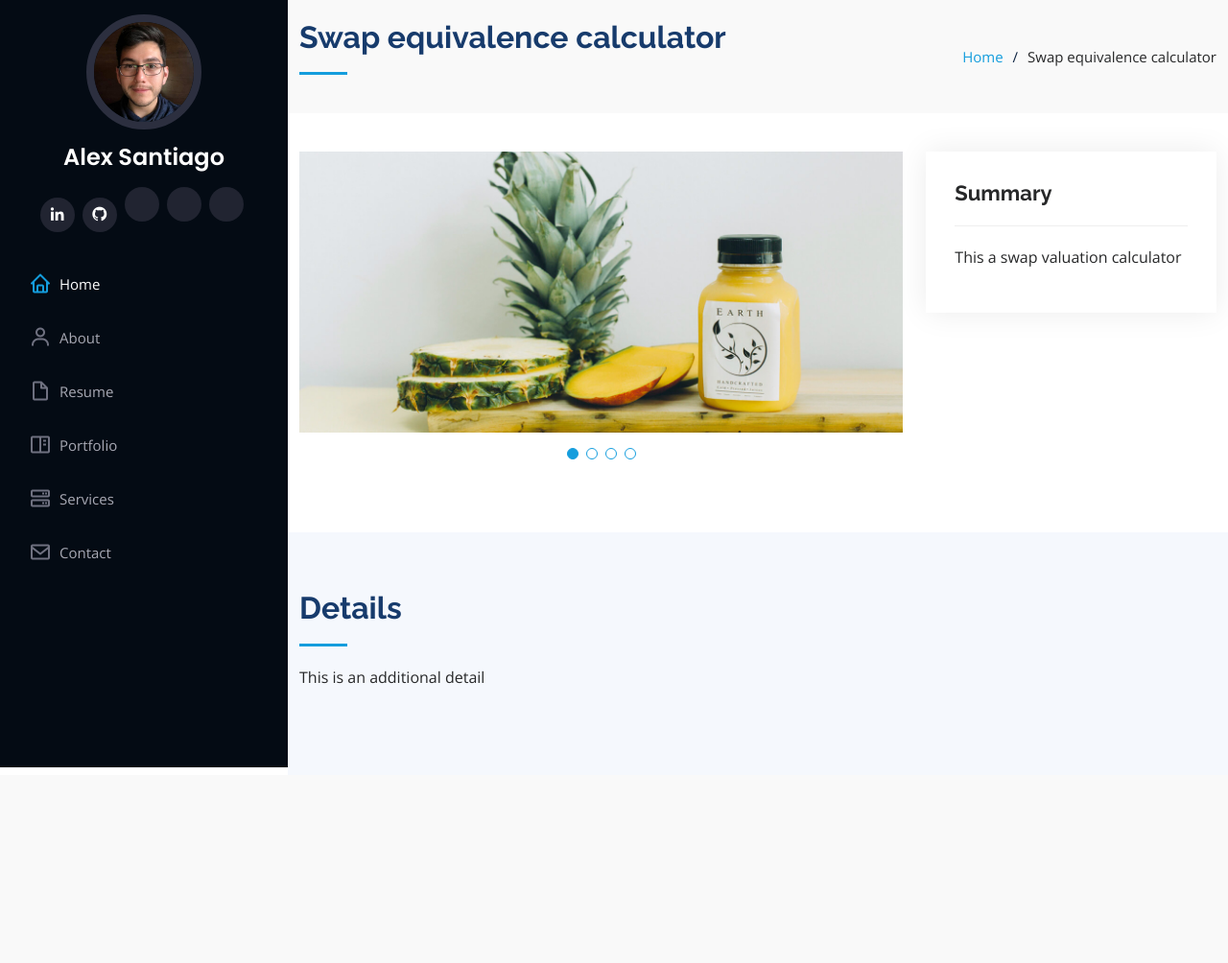
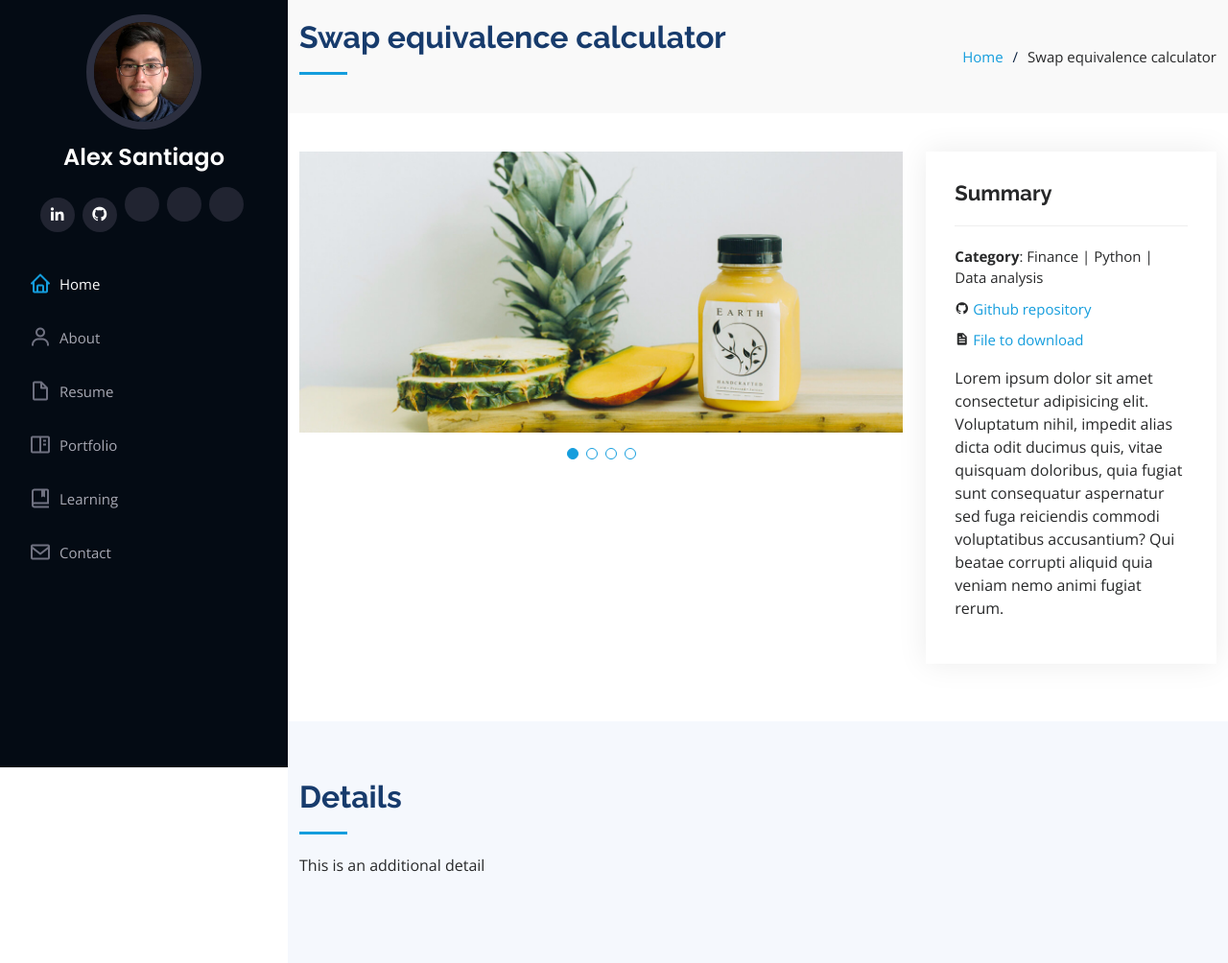
Before and after one commit to Alex-Stgo/portfolio, a Flask app: page /projects/swap_calculator/ in a window 1280 px wide. Shown: the whole page at 96% size. Before the commit the page ends 800 px from the top, so only its background shows below. Run offline with Flask 2, Linux system fonts and the light colour scheme; some libraries are stand-ins or nearby versions.

Commit message:
Additional features for project page

```diff
--- a/templates/swap_calculator.html
+++ b/templates/swap_calculator.html
@@ -61,12 +61,12 @@
 
       <nav id="navbar" class="nav-menu navbar">
         <ul>
-          <li><a href="#hero" class="nav-link scrollto active"><i class="bx bx-home"></i> <span>Home</span></a></li>
-          <li><a href="#about" class="nav-link scrollto"><i class="bx bx-user"></i> <span>About</span></a></li>
-          <li><a href="#resume" class="nav-link scrollto"><i class="bx bx-file-blank"></i> <span>Resume</span></a></li>
-          <li><a href="#portfolio" class="nav-link scrollto"><i class="bx bx-book-content"></i> <span>Portfolio</span></a></li>
-          <li><a href="#services" class="nav-link scrollto"><i class="bx bx-server"></i> <span>Services</span></a></li>
-          <li><a href="#contact" class="nav-link scrollto"><i class="bx bx-envelope"></i> <span>Contact</span></a></li>
+          <li><a href="/#hero" class="nav-link scrollto active"><i class="bx bx-home"></i> <span>Home</span></a></li>
+          <li><a href="/#about" class="nav-link scrollto"><i class="bx bx-user"></i> <span>About</span></a></li>
+          <li><a href="/#resume" class="nav-link scrollto"><i class="bx bx-file-blank"></i> <span>Resume</span></a></li>
+          <li><a href="/#portfolio" class="nav-link scrollto"><i class="bx bx-book-content"></i> <span>Portfolio</span></a></li>
+          <li><a href="/#services" class="nav-link scrollto"><i class="bx bx-book-bookmark"></i> <span>Learning</span></a></li>
+          <li><a href="/#contact" class="nav-link scrollto"><i class="bx bx-envelope"></i> <span>Contact</span></a></li>
         </ul>
       </nav><!-- .nav-menu -->
     </div>
@@ -123,13 +123,15 @@
           <div class="col-lg-4">
             <div class="portfolio-info">
               <h3>Summary</h3>
-              <p>This a swap valuation calculator</p>
-              <!-- <ul>
-                <li><strong>Category</strong>: Web design</li>
-                <li><strong>Client</strong>: ASU Company</li>
+              <ul>
+                <li><strong>Category</strong>: Finance | Python | Data analysis</li>
+                <li><i class="bx bxl-github"></i><a href="/#about">&#09; Github repository</a></li>
+                <li><i class="bx bxs-file"></i><a href="/#about">&#09; File to download</a></li>
+                <!-- <li><strong>Client</strong>: ASU Company</li>
                 <li><strong>Project date</strong>: 01 March, 2020</li>
-                <li><strong>Project URL</strong>: <a href="#">www.example.com</a></li>
-              </ul> -->
+                <li><strong>Project URL</strong>: <a href="#">www.example.com</a></li> -->
+              </ul>
+              <p>Lorem ipsum dolor sit amet consectetur adipisicing elit. Voluptatum nihil, impedit alias dicta odit ducimus quis, vitae quisquam doloribus, quia fugiat sunt consequatur aspernatur sed fuga reiciendis commodi voluptatibus accusantium? Qui beatae corrupti aliquid quia veniam nemo animi fugiat rerum.</p>
             </div>
             <!-- <div class="portfolio-description">
               <h2>This is an example of portfolio detail</h2>
```
